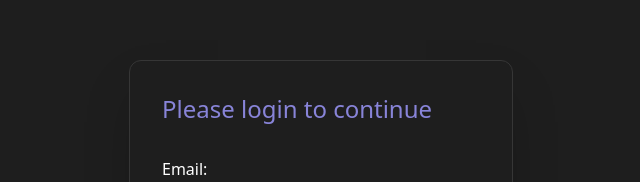
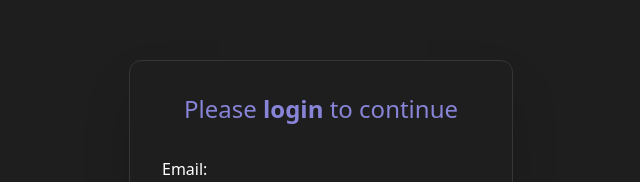
Before and after one commit to Matteo-DP/lamp-frontend, a Next.js app: page /login in a window 1280 px wide. Shown: the part 151-333 px from the top of the page, without its empty margins (319-959 px from the left). Built offline with nearby package versions, Linux system fonts and the light colour scheme; no server answers.

Commit message:
feat(ui): login ui

```diff
--- a/pages/_app.js
+++ b/pages/_app.js
@@ -6,7 +6,7 @@ export default function MyApp({ Component, pageProps }) {
   return(
     <>
       <Head>
-        <title>Lamp Dashboard | Matteo De Pauw</title>
+        <title> Dashboard | Matteo De Pauw</title>
       </Head>
       <AuthProvider>
         <Component {...pageProps} />
--- a/pages/login.js
+++ b/pages/login.js
@@ -33,7 +33,7 @@ export default function Login() {
         <main className='bg-bgdark w-screen h-screen flex justify-center items-center'>
             <div className='bg-bgdark sm:border sm:border-bglight sm:shadow-2xl w-full max-w-sm px-8 py-8 rounded-xl'>
                 <form onSubmit={handleSubmit}>
-                    <h1 className='text-2xl text-accentpurple mb-8'>Please login to continue</h1>
+                    <h1 className='text-2xl text-accentpurple mb-8 text-center'>Please <strong>login</strong> to continue</h1>
                     <p className='text-textlight mb-2'>
                         Email:
                     </p>
```
